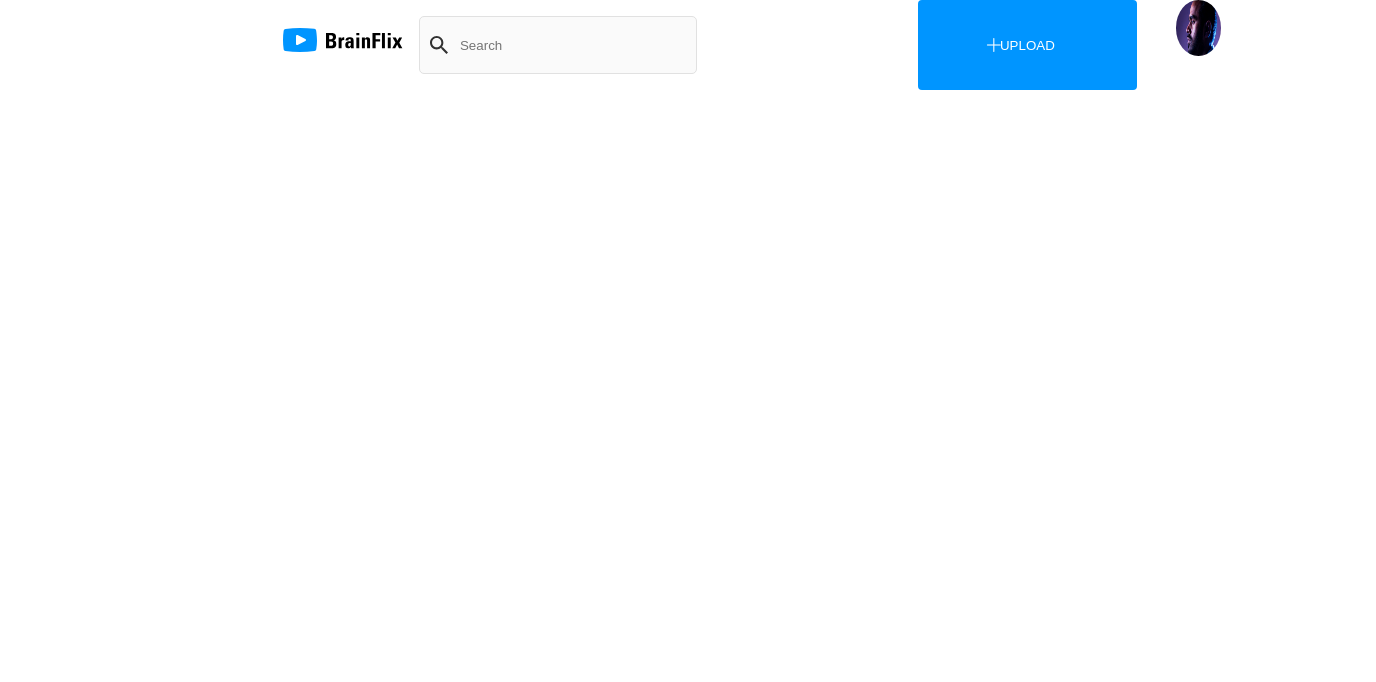
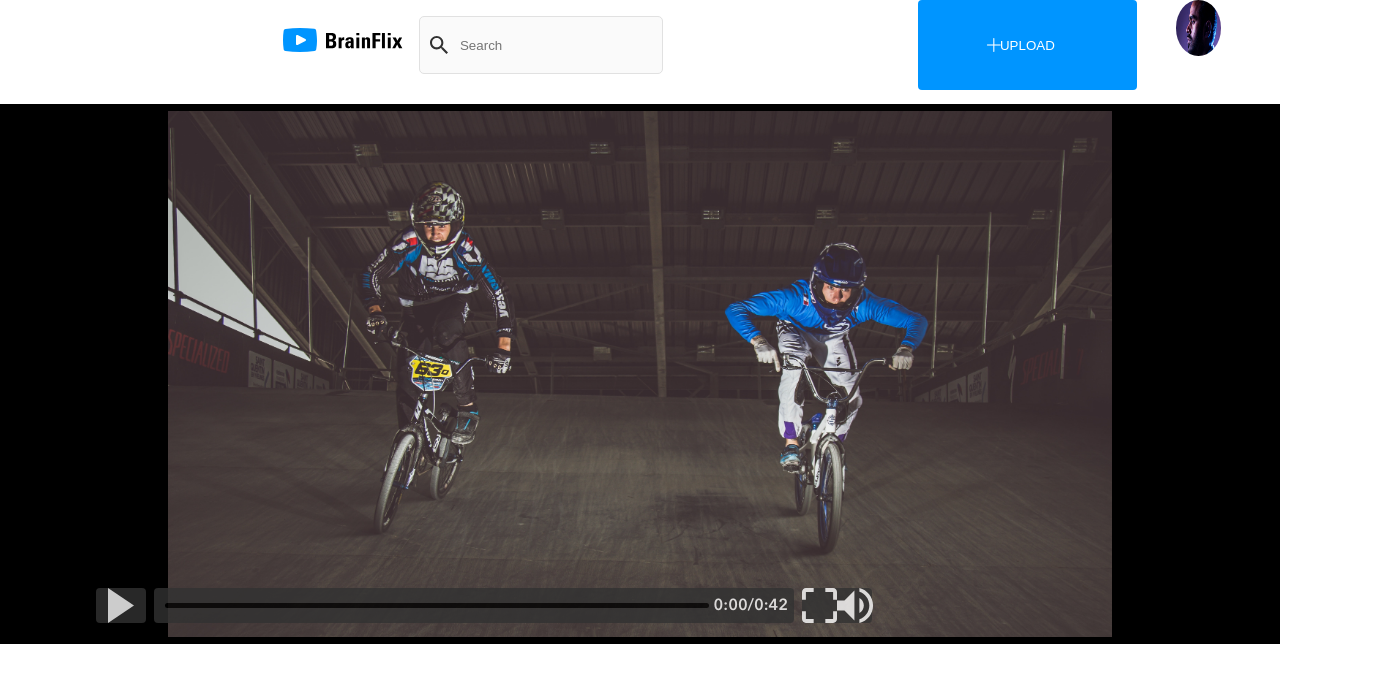
Before and after one commit to amar-eng/amar-mohamud-brainflix, a React (Create React App) app in the folder sprint-1/: page / in a window 1280 px wide. Shown: the top 682 px of the page, 1376 px wide, since content can reach past the window. Built offline with nearby package versions, Linux system fonts and the light colour scheme.

Commit message:
main video stylying done

```diff
--- a/sprint-1/src/App.js
+++ b/sprint-1/src/App.js
@@ -8,8 +8,8 @@ function App() {
   return (
     <div className="App">
       <Navbar />
-      {/* <MainVid />
-      <section className ="app-section">
+      <MainVid />
+      {/* <section className ="app-section">
         <MainContent />
         <VideoList />
       </section> */}
--- a/sprint-1/src/components/Navbar/Navbar.scss
+++ b/sprint-1/src/components/Navbar/Navbar.scss
@@ -21,7 +21,6 @@
         flex-direction: column;
         @media (min-width:$tablet) {
             flex-direction: row;
-
         }
     }
 
@@ -42,7 +41,7 @@
             background-position: 10px 50%;
             padding:  0.2rem 1.5rem;
             margin: 0 1rem;
-            width: 88%;
+            width: 75%;
             height: 50px;
             border-radius: 5px;
             background-color: $offwhite;
--- a/sprint-1/src/components/VidControls/Play.scss
+++ b/sprint-1/src/components/VidControls/Play.scss
@@ -1,6 +1,7 @@
+@import '../../partials/variables';
 .play-image-container{
-    background-color:brown;
-    opacity: .8;
+    background-color:$black;
+    opacity: 80%;
     display: flex;
     justify-content: center;
     height: 35px;
--- a/sprint-1/src/components/VidControls/VidControls.scss
+++ b/sprint-1/src/components/VidControls/VidControls.scss
@@ -1,5 +1,14 @@
+@import '../../partials/variables';
 .vid-control{
     display: flex;
     // justify-content: space-between;
     width: 100%;
+    margin: 1rem;
+    position: relative;
+    bottom: 4.5rem;
+    @media (min-width:$tablet) {
+        position: relative;
+        bottom: 5rem;
+        left: 5rem;
+    }
 }
--- a/sprint-1/src/components/VidControls/Volume.scss
+++ b/sprint-1/src/components/VidControls/Volume.scss
@@ -1,6 +1,7 @@
+@import '../../partials/variables';
 .vid-controls-rhs {
-    background-color: salmon;
-    opacity: .9;
+    background-color: $black;
+    opacity: 80%;
     display: flex;
     justify-content: center;
     justify-content: space-evenly;
--- a/sprint-1/src/components/VidControls/scrubber.scss
+++ b/sprint-1/src/components/VidControls/scrubber.scss
@@ -1,22 +1,33 @@
-
+@import '../../partials/variables';
+@import '../../partials/typography';
 .scrubber {
     // margin: 1rem;
 
     display: flex;
     flex-direction: row-reverse;
     align-items:center;
-    background-color: green;
+    background-color: $black;
+    opacity: 80%;
     width: 50%;
     height: 35px;
     border-radius: 4px;
     justify-content: center;
+    margin-right: 8px;
 
     &__innerbar {
         width: 85%;
         margin: 0 0.3rem;
         height: 5px;
-        background-color: yellow;
+        background-color: black;
         align-self: center;
         border-radius: 10px;
     }
+    &__time{
+        color: white;
+        @include h3;
+        display: none;
+        @media (min-width:$tablet) {
+            display: inherit;
+        }
+    }
 }
--- a/sprint-1/src/components/mainvid/MainVid.scss
+++ b/sprint-1/src/components/mainvid/MainVid.scss
@@ -1,20 +1,33 @@
-video{
-    width: 900px;
+@import '../../partials/variables';
 
+@mixin sidespex{
+    margin: 0 1rem;
+    @media (min-width:$tablet) {
+        margin: 0 1.5rem ;
+    }
+    @media (min-width:$desktop) {
+        margin: 0 11.25rem;
+    }
+}
+.vid{
+    width: 100%;
+    height: 11.4375rem;
+    @media (min-width:$tablet) {
+        width: 700px;
+        height: 400px;
+    }
+    @media (min-width:$desktop) {
+        width: 944px;
+        height: 540px;
+    }
 
 }
 .main-vid{
+    width: 100%;
+    height: auto;
+    margin: 1.5rem 0rem;
     background-color: black;
     display: flex;
-
     justify-content: center;
-}
-
-.vid-controls__image {
-    // width: 500px;
 
 }
-.vid-controls__play{
-    // background-color: black;
-    // z-index: 10;
-}
--- a/sprint-1/src/partials/_typography.scss
+++ b/sprint-1/src/partials/_typography.scss
@@ -1,14 +1,94 @@
 @font-face{
     font-family: 'Av-bold';
-    src: url('../Assets/fonts/fonts/AvenirNextLTPro-Bold.otf') ;
+    src: url('../assets/fonts/fonts/AvenirNextLTPro-Bold.otf') ;
 }
 
 @font-face{
     font-family: 'Av-demi';
-    src: url('../Assets/fonts/fonts/AvenirNextLTPro-Demi.otf');
+    src: url('../assets/fonts/fonts/AvenirNextLTPro-Demi.otf');
 }
 
 @font-face{
     font-family: 'Av-regular';
-    src: url('../Assets/fonts/fonts/AvenirNextLTPro-Regular.otf') ;
+    src: url('../assets/fonts/fonts/AvenirNextLTPro-Regular.otf') ;
 }
+
+@mixin bold-font {
+    font-family: 'Av-bold';
+    font-weight: 900;
+}
+
+@mixin demi-font {
+    font-family: 'Av-demi';
+    font-weight: 700;
+}
+@mixin reg-font {
+    font-family: 'Av-regular';
+    font-weight: lighter;
+}
+
+@mixin h1 {
+    font-size: 24px;
+    line-height: 38px;
+    @include bold-font;
+
+    @media(min-width: $tablet){
+        font-size: 36px;
+        line-height: 44px;
+     }
+     @media(min-width: $desktop){
+        font-size: 36px;
+        line-height: 68px;
+     }
+}
+
+@mixin h2 {
+    font-size: 16px;
+    line-height: 22px;
+    @include demi-font;
+
+    @media(min-width: $tablet){
+        font-size: 24px;
+        line-height: 32px;
+        @include bold-font
+    }
+     @media(min-width: $desktop){
+        font-size: 22px;
+        line-height: 32px;
+        @include bold-font;
+    }
+}
+
+@mixin h3 {
+    font-size: 14px;
+    line-height: 18px;
+    @include demi-font;
+
+
+    @media(min-width: $tablet){
+        font-size: 16px;
+        line-height: 24px;
+     }
+     @media(min-width: $desktop){
+        font-size: 16px;
+        line-height: 24px;
+     }
+
+}
+
+@mixin h4 {
+    font-size: 12px;
+    line-height: 18px;
+
+    @include reg-font;
+
+    @media(min-width: $tablet){
+        font-size: 14px;
+        line-height: 22px;
+        }
+
+     @media(min-width: $desktop){
+        font-size: 14px;
+        line-height: 22px;
+        }
+}
```
Also changed, not shown: sprint-1/src/partials/_specs.scss (added).
